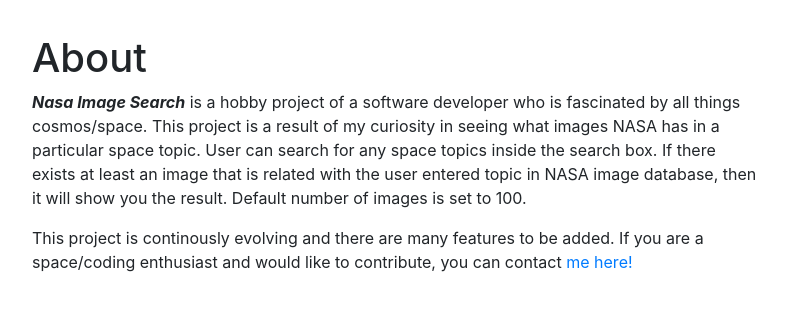
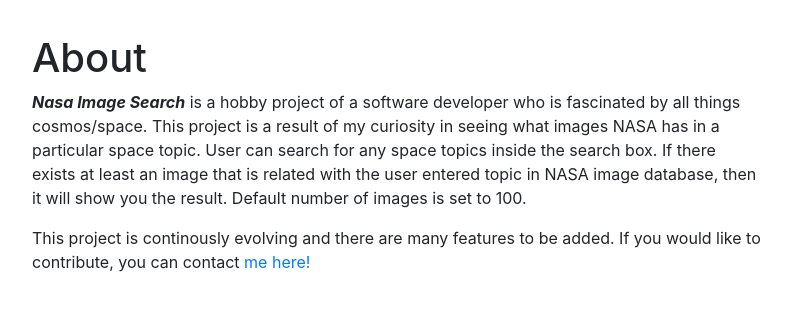
Before and after one commit to CodeCoff/nasaImageSearch, a Django app: page /about/ in a window 1280 px wide. Shown: the part 66-377 px from the top of the page, without its empty margins (53-844 px from the left). Run offline with Django 3.2, Linux system fonts and the light colour scheme; some libraries are stand-ins or nearby versions.

Commit message:
Update about.html

```diff
--- a/search/templates/search/about.html
+++ b/search/templates/search/about.html
@@ -29,8 +29,8 @@
                         If there exists at least an image that is related with the user entered topic in NASA image database, then it will show you the result.
                         Default number of images is set to 100.
                     </p>
-                    <p>This project is continously evolving and there are many features to be added. If you are a space/coding enthusiast and would like to contribute, you can contact
-                        <a href="https://github.com/Vuwan">me here!</a>
+                    <p>This project is continously evolving and there are many features to be added. If you would like to contribute, you can contact
+                        <a href="https://github.com/CodeCoff">me here!</a>
                     </p>
                 </div>
             </div>
```
